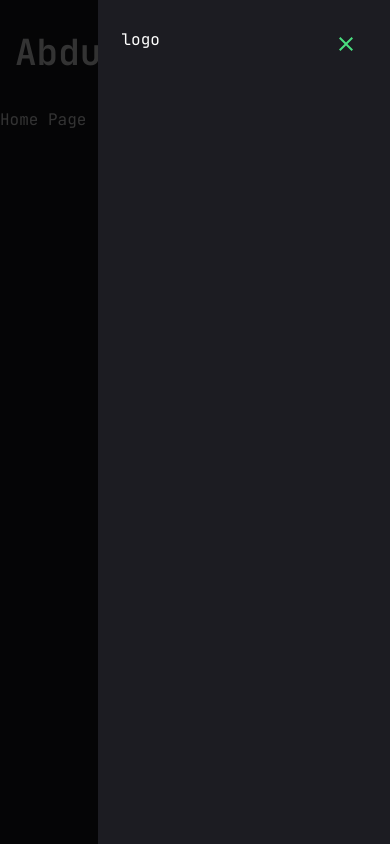
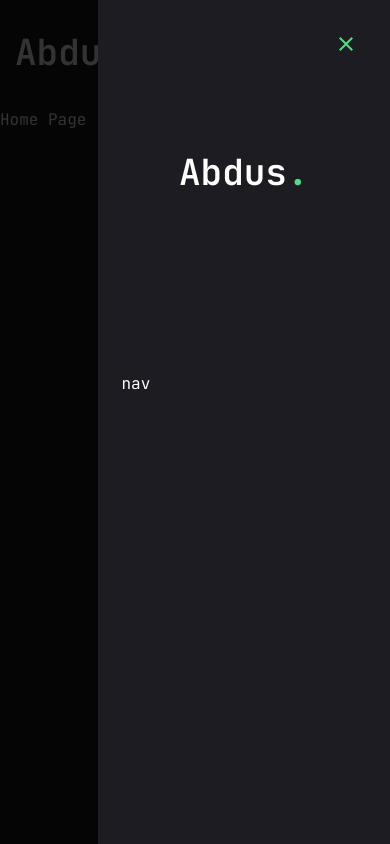
Before and after one commit to a10smd/portfolio-main, a Next.js app: page / in a window 390 px wide. Both pictures are taken after a click on the button 359 px from the left and 52 px from the top of the page. Built offline with nearby package versions, Linux system fonts and the light colour scheme.

Commit message:
Major Changes

```diff
--- a/components/MobileNav.jsx
+++ b/components/MobileNav.jsx
@@ -37,7 +37,15 @@ const MobileNav = () => {
       </SheetTrigger>
       <SheetContent className="flex flex-col">
         {/* logo */}
-        <div>logo</div>
+        <div className="mt-32 mb-40 text-center text-2xl">
+          <Link href="/">
+            <h1 className="text-4xl font-semibold">
+              Abdus<span className="text-green-400">.</span>
+            </h1>
+          </Link>
+        </div>
+        {/* nav links */}
+        <nav>nav</nav>
       </SheetContent>
     </Sheet>
   );
```
